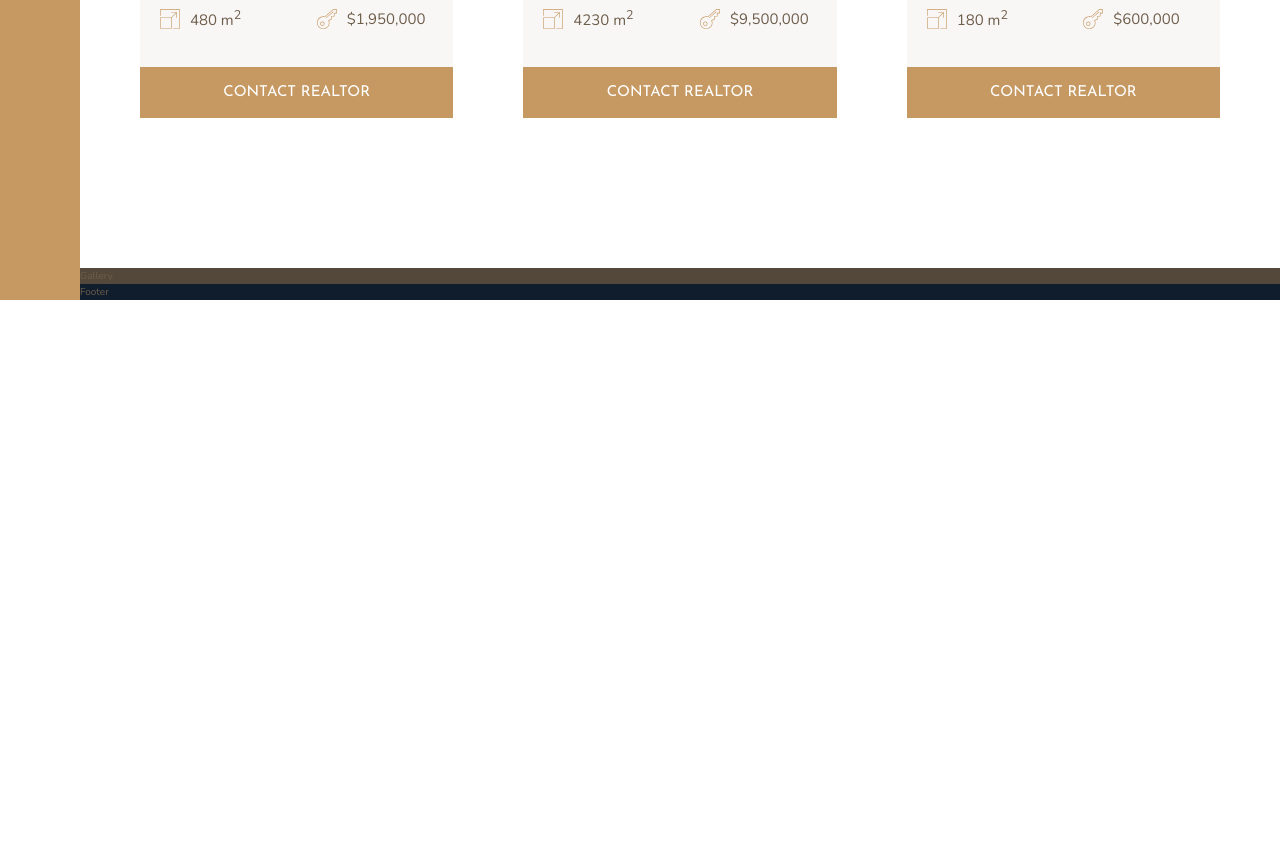
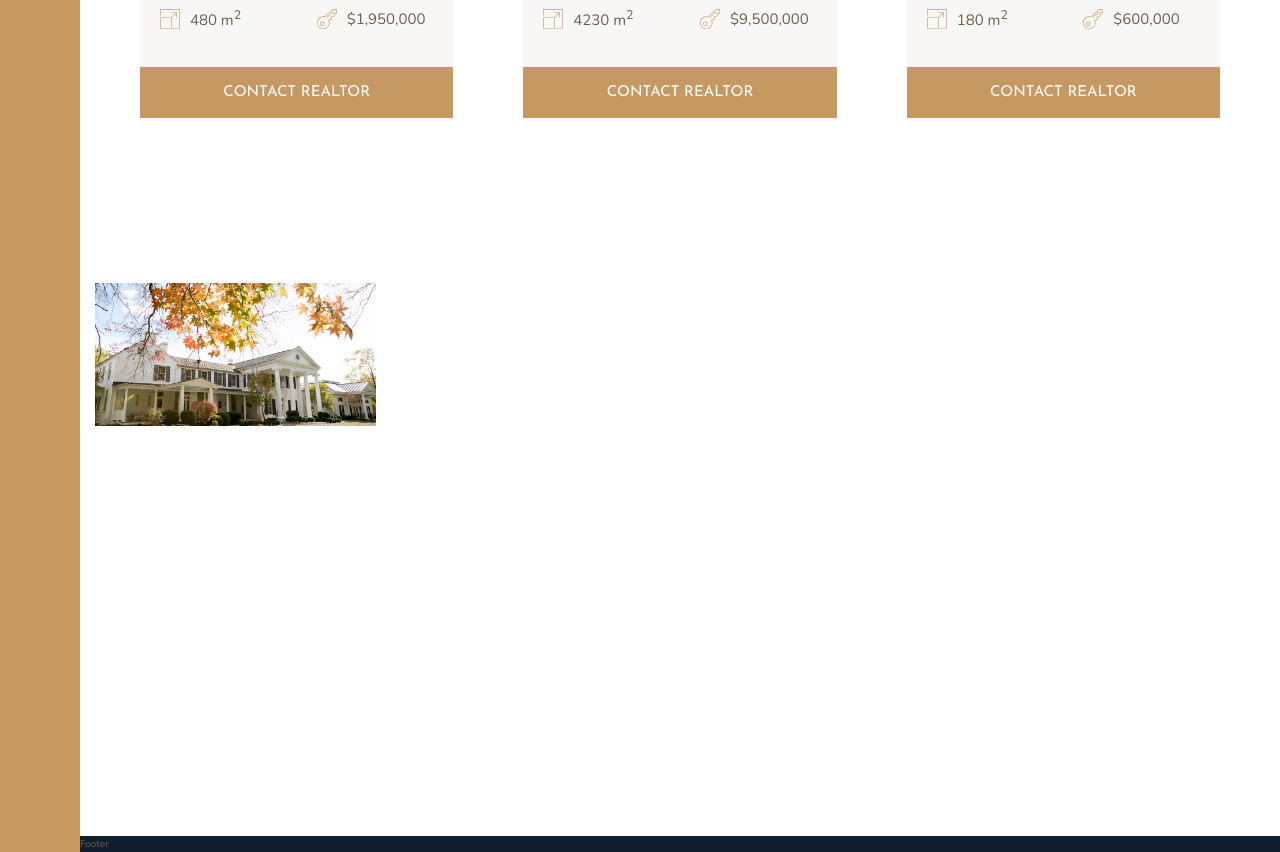
Before and after one commit to ehlkara/Nexter_Project, a website: page index.html in a window 1280 px wide. Shown: the part 2804-3656 px from the top of the page. Before the commit the page ends 3104 px from the top, so only its background shows below. Drawn offline with nearby package versions, Linux system fonts and the light colour scheme.

Commit message:
builded gallery part 1

```diff
--- a/index.html
+++ b/index.html
@@ -284,7 +284,9 @@
         </section>
 
         <section class="gallery">
-            Gallery
+            <figure class="gallery__item gallery__item--1">
+                <img src="img/gal-1.jpeg" alt="Gallery image 1" class="gallery__img">
+            </figure>
         </section>
 
         <footer class="footer">
--- a/sass/_gallery.scss
+++ b/sass/_gallery.scss
@@ -1,4 +1,23 @@
 .gallery {
-    background-color: $color-grey-dark-1;
     grid-column: full-start / full-end;
+
+    display: grid;
+    grid-template-columns: repeat(8, 1fr);
+    grid-template-rows: repeat(7, 5vw);
+    grid-gap: 1.5rem;
+    padding: 1.5rem;
+
+    &__item {
+        &--1 {
+            grid-row: 1 / span 2;
+            grid-column: 1 / span 2;
+        }
+    }
+
+    &__img {
+        width: 100%;
+        height: 100%;
+        object-fit: cover;
+        display: block;
+    }
 }
```
Also changed, not shown: css/style.css.
